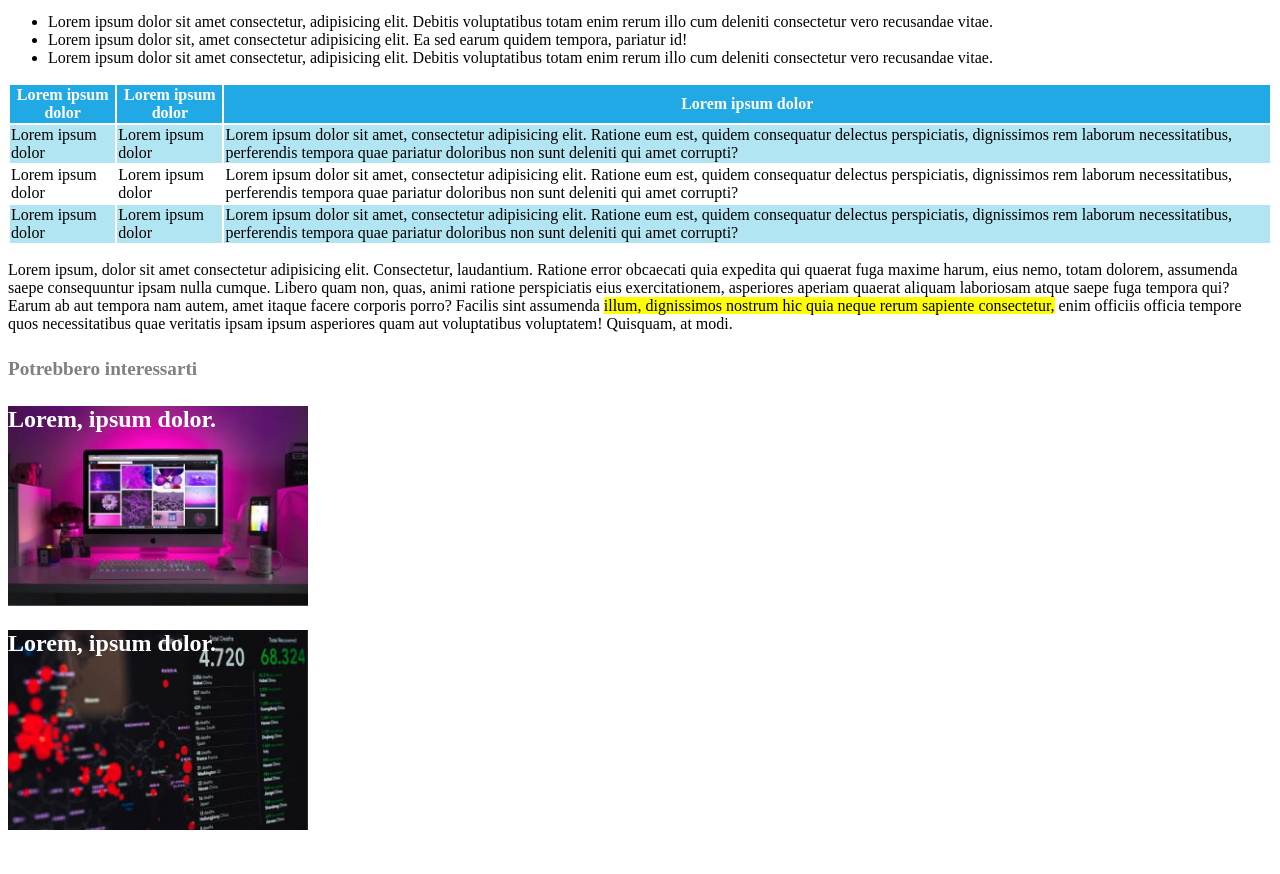
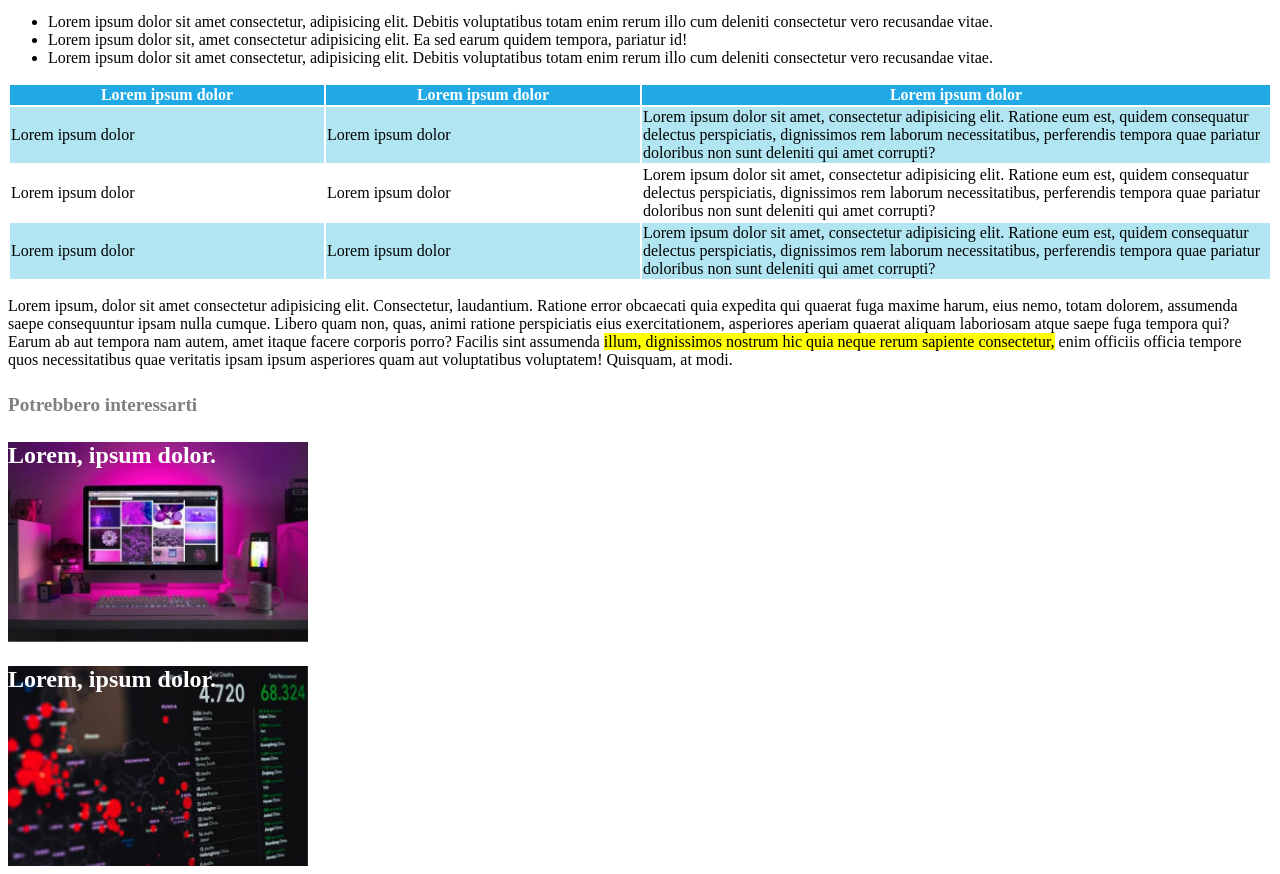
Before and after one commit to Claudio-Emmolo/html-css-booleaner, a plain HTML site: page index.html in a window 1280 px wide. Shown: the part 923-1797 px from the top of the page. Before the commit the page ends 1761 px from the top, so only its background shows below. Drawn offline with Linux system fonts and the light colour scheme.

Commit message:
correction of the table

```diff
--- a/css/style.css
+++ b/css/style.css
@@ -62,6 +62,8 @@ header{
     background-color: #ffffff;
 }
 
+.endtd{width: 50%;}
+
 /* FOOTER */
 .othertxt{
     font-size: 1.2rem;
--- a/index.html
+++ b/index.html
@@ -67,19 +67,19 @@
                         <tr>
                             <td>Lorem ipsum dolor</td>
                             <td>Lorem ipsum dolor</td>
-                            <td>Lorem ipsum dolor sit amet, consectetur adipisicing elit. Ratione eum est, quidem consequatur delectus perspiciatis, dignissimos rem laborum necessitatibus, perferendis tempora quae pariatur doloribus non sunt deleniti qui amet corrupti?</td>
+                            <td class="endtd">Lorem ipsum dolor sit amet, consectetur adipisicing elit. Ratione eum est, quidem consequatur delectus perspiciatis, dignissimos rem laborum necessitatibus, perferendis tempora quae pariatur doloribus non sunt deleniti qui amet corrupti?</td>
                         </tr>
 
                         <tr id="td-special">
                             <td>Lorem ipsum dolor</td>
                             <td>Lorem ipsum dolor</td>
-                            <td>Lorem ipsum dolor sit amet, consectetur adipisicing elit. Ratione eum est, quidem consequatur delectus perspiciatis, dignissimos rem laborum necessitatibus, perferendis tempora quae pariatur doloribus non sunt deleniti qui amet corrupti?</td>
+                            <td class="endtd">Lorem ipsum dolor sit amet, consectetur adipisicing elit. Ratione eum est, quidem consequatur delectus perspiciatis, dignissimos rem laborum necessitatibus, perferendis tempora quae pariatur doloribus non sunt deleniti qui amet corrupti?</td>
                         </tr>
 
                         <tr>
                             <td>Lorem ipsum dolor</td>
                             <td>Lorem ipsum dolor</td>
-                            <td>Lorem ipsum dolor sit amet, consectetur adipisicing elit. Ratione eum est, quidem consequatur delectus perspiciatis, dignissimos rem laborum necessitatibus, perferendis tempora quae pariatur doloribus non sunt deleniti qui amet corrupti?</td>
+                            <td class="endtd">Lorem ipsum dolor sit amet, consectetur adipisicing elit. Ratione eum est, quidem consequatur delectus perspiciatis, dignissimos rem laborum necessitatibus, perferendis tempora quae pariatur doloribus non sunt deleniti qui amet corrupti?</td>
                         </tr>
                     </tbody>
                 </table>
```
